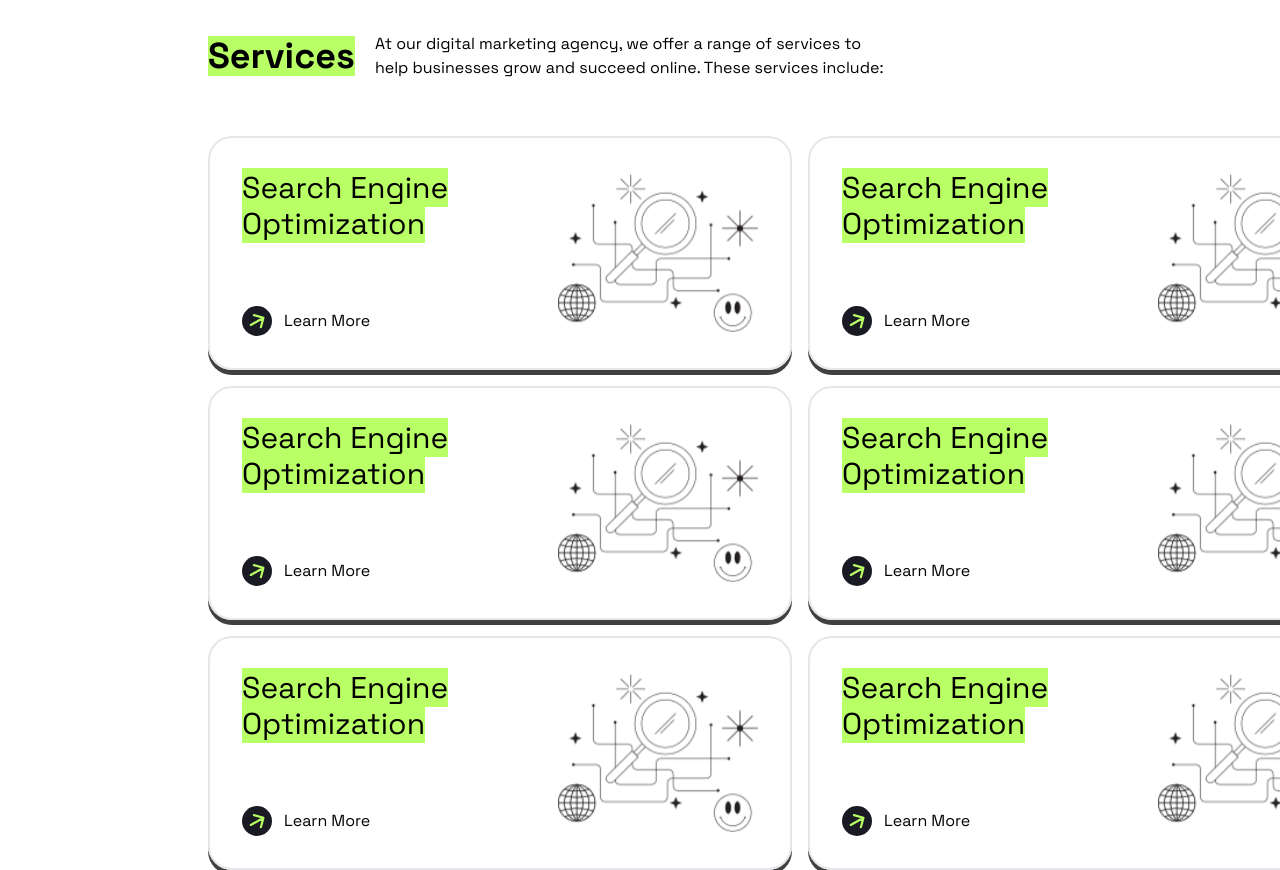
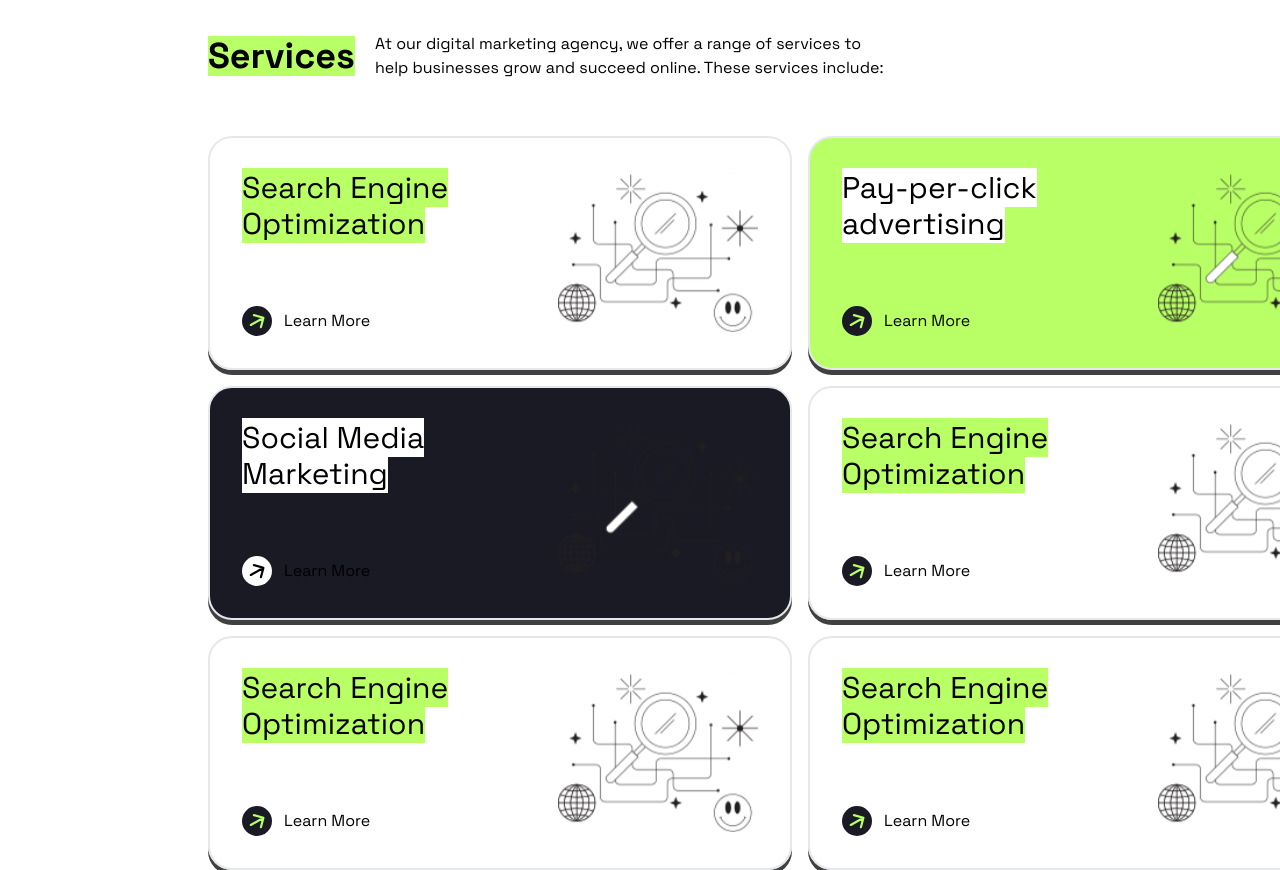
Before and after one commit to merukode/positivus-slicing, a Next.js app: page / in a window 1280 px wide. Shown: the part 1020-1890 px from the top of the page. Built offline with nearby package versions, Linux system fonts and the light colour scheme.

Commit message:
Update Compoments Box

```diff
--- a/app/components/Boxes.jsx
+++ b/app/components/Boxes.jsx
@@ -26,9 +26,9 @@ function Boxes() {
         />
       </div>
 
-      <div className="w-full p-8 shadow-5xl flex justify-between rounded-3xl border-2">
+      <div className="w-full bg-[#B9FF66] p-8 shadow-5xl flex justify-between rounded-3xl border-2">
         <section>
-        <p className="text-3xl inline bg-[#B9FF66] bg-">Search Engine Optimization</p>
+        <p className="text-3xl inline bg-[#ffffff] bg-">Pay-per-click advertising</p>
         <span className="flex gap-3 mt-16 items-center">
             <Image
               src="/green-arrow.svg"
@@ -49,12 +49,12 @@ function Boxes() {
         />
       </div>
 
-      <div className="w-full p-8 shadow-5xl flex justify-between rounded-3xl border-2">
+      <div className="w-full bg-[#191A23] p-8 shadow-5xl flex justify-between rounded-3xl border-2">
         <section>
-        <p className="text-3xl inline bg-[#B9FF66] bg-">Search Engine Optimization</p>
+        <p className="text-3xl inline bg-[#ffffff] bg-">Social Media Marketing</p>
         <span className="flex gap-3 mt-16 items-center">
             <Image
-              src="/green-arrow.svg"
+              src="/white-arrow.svg"
               alt="Search"
               width={30}
               height={30}
```
Also changed, not shown: public/white-arrow.svg (added).
